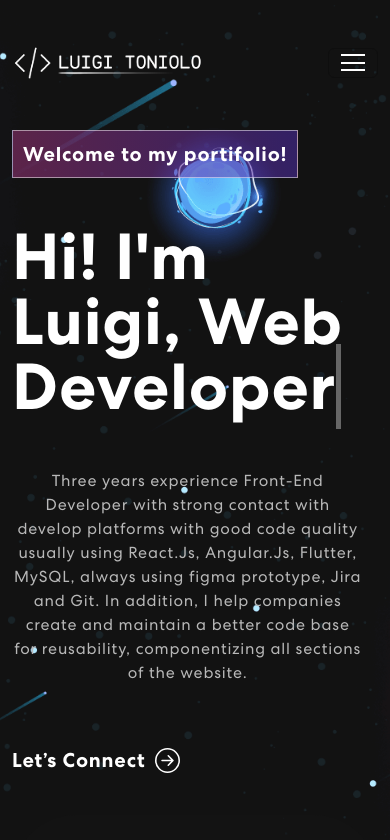
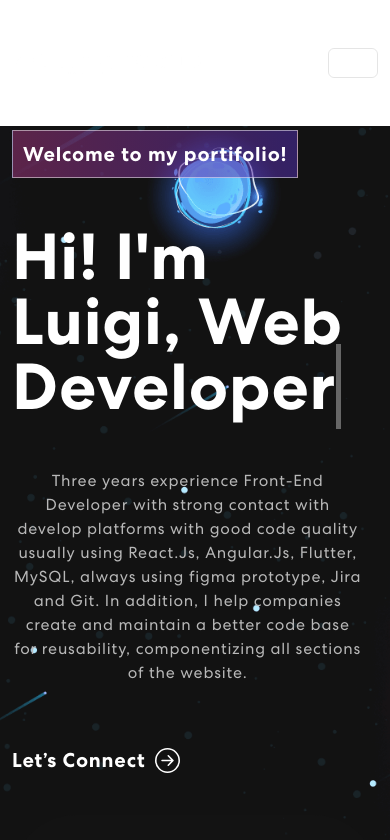
Before and after one commit to LuigiToniolo/portifolioWebSite, a React (Create React App) app: page / in a window 390 px wide. Shown: the top 840 px of the page. Built offline with nearby package versions, Linux system fonts and the light colour scheme; no server answers.

Commit message:
atualizando maquina

```diff
--- a/src/App.css
+++ b/src/App.css
@@ -240,6 +240,15 @@ nav.navbar .navbar-toggler[aria-expanded="true"] .navbar-toggler-icon {
   nav.navbar {
     color: red;
     z-index: 9999;
+  }
+  .social-icon {
+    display: none;
+  }
+  .navbar .navbar-expand-md .navbar-light {
+    background-color: red;
+  }
+  #navId {
+    background-color: #fff;
   }
 }
 
--- a/src/components/NavBar.js
+++ b/src/components/NavBar.js
@@ -36,7 +36,7 @@ export const NavBar = () => {
 
   return (
     <Router>
-      <Navbar expand="md" className={scrolled ? "scrolled" : ""}>
+      <Navbar expand="md" className={scrolled ? "scrolled" : ""} id='navId'>
         <Container>
           <Navbar.Brand href="/">
             <img src={logo} alt="Logo" className="logo"/>
```
